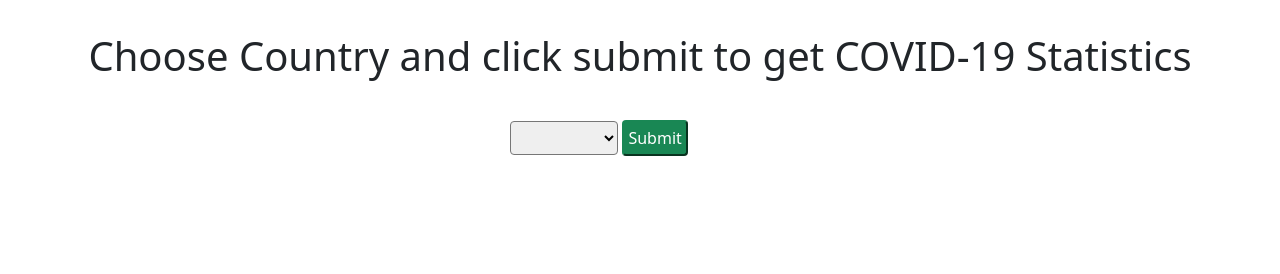
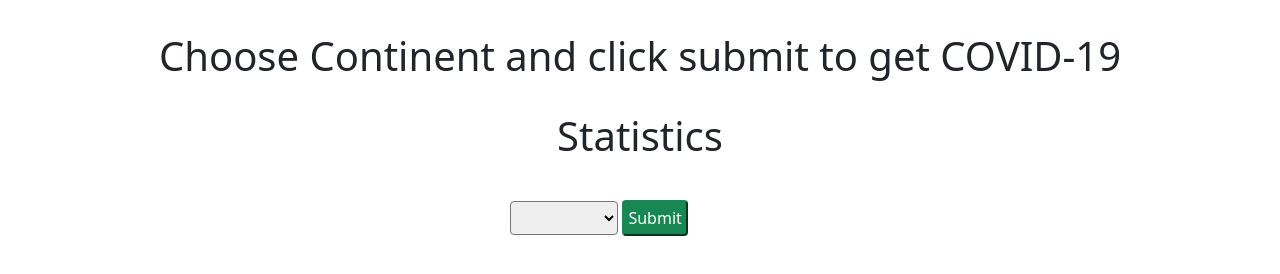
Before and after one commit to Mennatallah-Lotfy/statistics, a plain HTML site: page index.html in a window 1280 px wide. Drawn offline with Linux system fonts and the light colour scheme; no server answers.

Commit message:
change in h1

```diff
--- a/index.html
+++ b/index.html
@@ -11,7 +11,7 @@
 </head>
 <body>
 <div class="container">
-    <h1  class="text-center lh-lg mt-3">Choose Country and click submit to get COVID-19 Statistics</h1>
+    <h1  class="text-center lh-lg mt-3">Choose Continent and click submit to get COVID-19 Statistics</h1>
     <div class="row justify-content-center align-items-center form-holder">
     </div>
 
```
